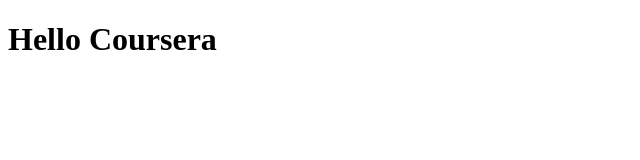
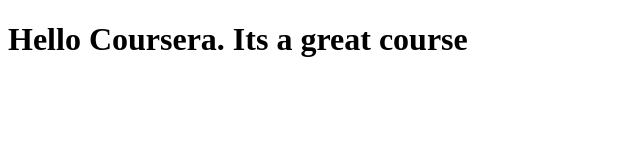
Before and after one commit to pmeade/coursera-test, a plain HTML site: page site/index.html in a window 1280 px wide. Shown: the whole page, without its empty margins (0-640 px from the left). Drawn offline with Linux system fonts and the light colour scheme.

Commit message:
iteration

```diff
--- a/site/index.html
+++ b/site/index.html
@@ -4,6 +4,6 @@
         <title>Hello Coursera!</title>
     </head>
     <body>
-        <h1>Hello Coursera</h1>
+        <h1>Hello Coursera. Its a great course</h1>
     </body>
 </html>
```
